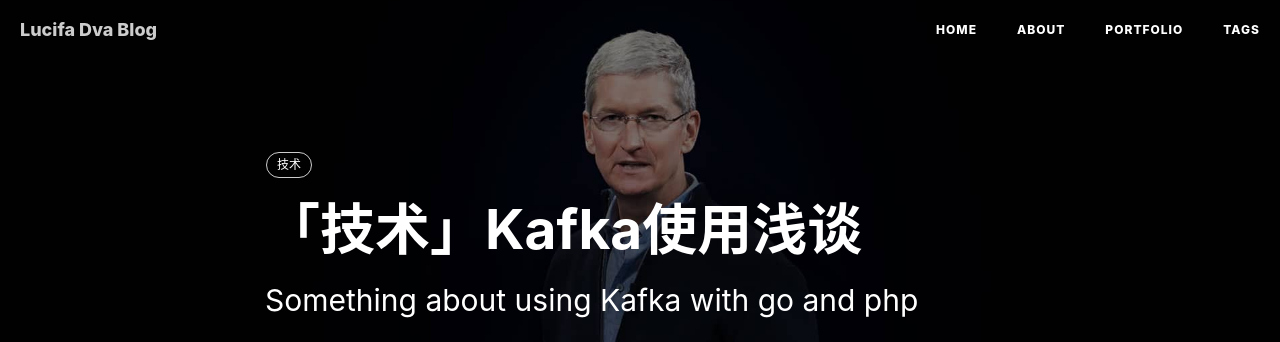
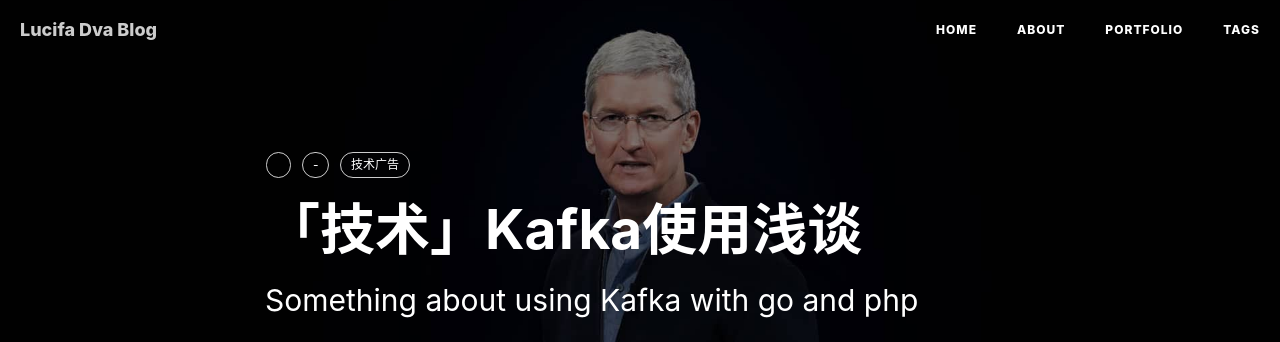
Before and after one commit to LucifaDva/lucifadva.github.com, a Jekyll site: the page built from _posts/2017-03-28-ad-knowledge-2017.markdown, in a window 1280 px wide and 1400 px high. Shown: the top 342 px of the window. Built offline with Jekyll 4.4.1, drawn with Linux system fonts in a browser that asks for light colours; nearby versions of some CDN libraries; comment, search, counter and statistics services are not loaded.

Commit message:
Update 2017-03-28-ad-knowledge-2017.markdown

```diff
--- a/_posts/2017-03-28-ad-knowledge-2017.markdown
+++ b/_posts/2017-03-28-ad-knowledge-2017.markdown
@@ -6,7 +6,7 @@ date:       2017-03-31 21:00:00
 author:     "Lucifa Diva"
 header-img: "img/post-bg-apple-event-2015.jpg"
 tags:
-    - 技术
+    - 技术广告
 ---
 
 
```
